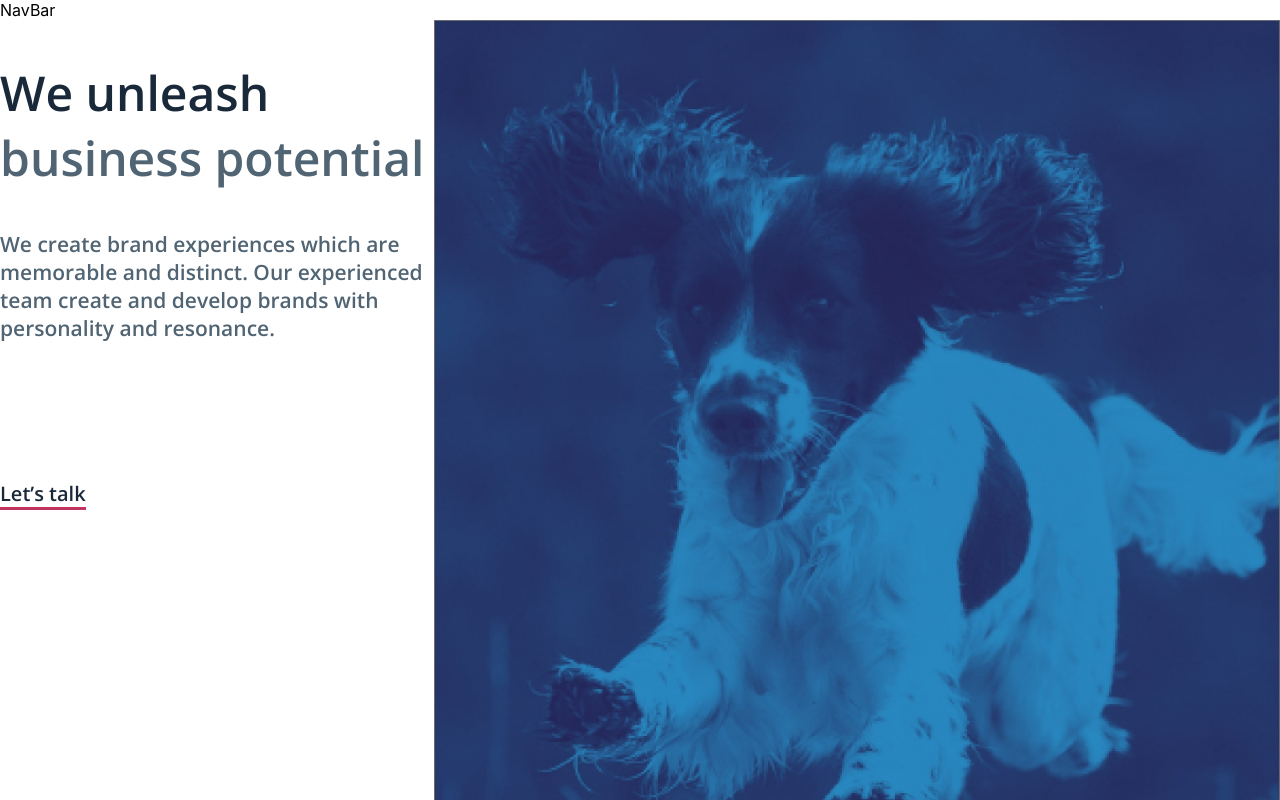
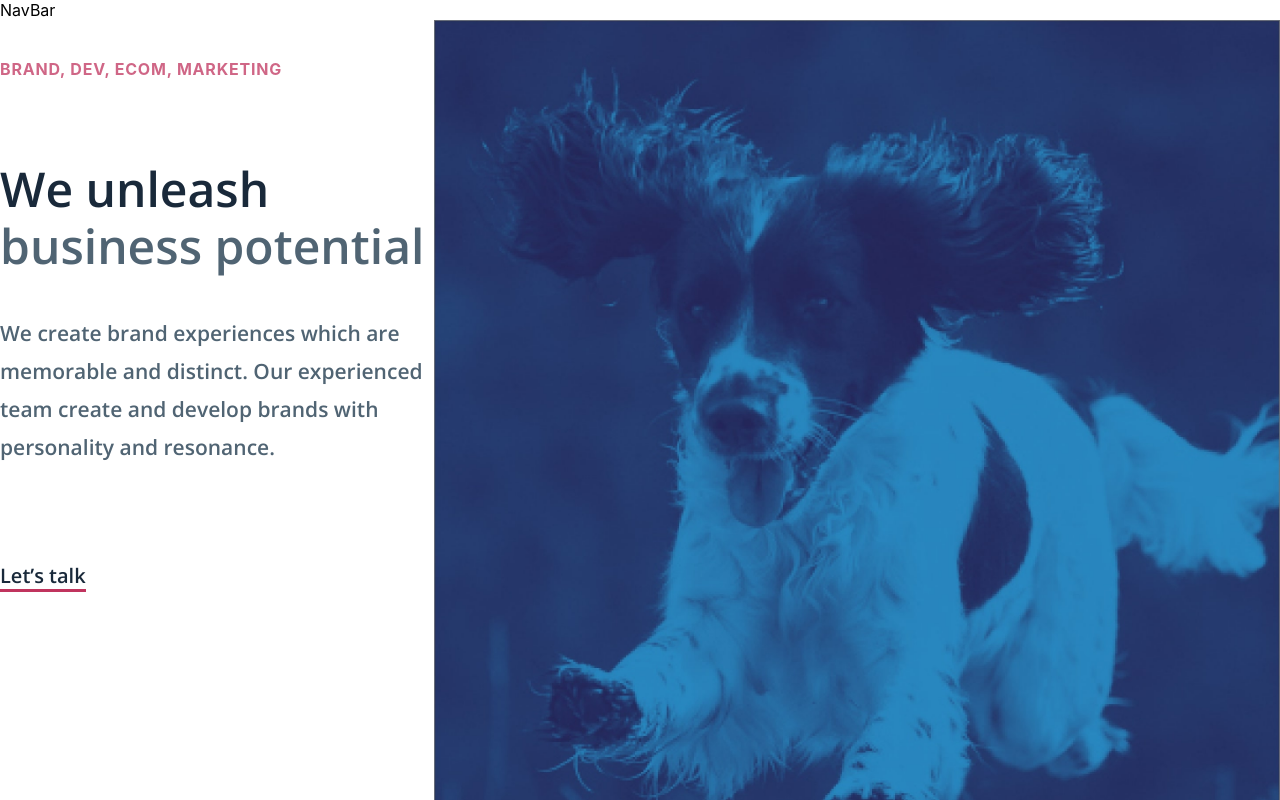
Before and after one commit to adrimihailescu/digital-spaniel, a React (Create React App) app: page / in a window 1280 px wide. Shown: the top 800 px of the page. Built offline with nearby package versions, Linux system fonts and the light colour scheme.

Commit message:
add updated styles for cta, heading1, description and heading2

```diff
--- a/src/components/cta/style.ts
+++ b/src/components/cta/style.ts
@@ -2,15 +2,14 @@ import styled from "styled-components";
 import stylesVariables from "../../constants/styles";
 
 const CTAComponent = styled.a`
-  border-bottom: 3px solid #c0345e;
   color: ${stylesVariables.color.darkGrey};
-  width: 59px;
-  height: 34px;
-  opacity: 1;
-  text-decoration: none;
+  border-bottom: 3px solid ${stylesVariables.color.red};
   font-size: 20px;
+  line-height: 27px;
   font-family: "Open Sans", sans-serif;
   font-weight: 600;
+  text-decoration: none;
+  opacity: 1;
 `;
 
 export default CTAComponent;
--- a/src/components/description/styles.ts
+++ b/src/components/description/styles.ts
@@ -1,14 +1,16 @@
 import styled from "styled-components";
 import stylesVariables from "../../constants/styles";
 
-export const DescriptionStyles = styled.p`
+const DescriptionStyles = styled.p`
   color: ${stylesVariables.color.grey};
   font-size: 21px;
+  line-height: 38px;
   font-family: "Open Sans", sans-serif;
   font-weight: 600;
   width: 434px;
   height: 186px;
-  margin-bottom: 64px;
+  margin-bottom: 62px;
+  opacity: 1;
 `;
 
 export default DescriptionStyles;
--- a/src/components/heading1/styles.ts
+++ b/src/components/heading1/styles.ts
@@ -2,8 +2,12 @@ import styled from "styled-components";
 import stylesVariables from "../../constants/styles";
 
 const Heading1Styles = styled.h1`
-  color: ${stylesVariables.color.title};
+  color: ${stylesVariables.color.red};
+  line-height: 72px;
+  font-size: 16px;
+  letter-spacing: 0.8px;
   opacity: 0.75;
+  margin-bottom: 55px;
 `;
 
 export default Heading1Styles;
--- a/src/components/heading2/style.ts
+++ b/src/components/heading2/style.ts
@@ -7,13 +7,15 @@ const Heading2Style = styled.h2`
   font-family: "Open Sans", sans-serif;
   font-weight: 600;
   letter-spacing: 0px;
+  line-height: 57px;
 
   span {
     color: ${stylesVariables.color.grey};
     font-size: 48px;
     font-family: "Open Sans", sans-serif;
     font-weight: 600;
-    margin-bottom: 56px;
+    line-height: 57px;
+    margin-bottom: 50px;
   }
 `;
 
--- a/src/constants/styles.ts
+++ b/src/constants/styles.ts
@@ -1,6 +1,6 @@
 const stylesVariables = {
   color: {
-    title: "#C0345E",
+    red: "#C0345E",
     darkGrey: "#19293A",
     grey: "#506473",
     // heading3: "#19293A",
--- a/src/modules/textLayout/index.tsx
+++ b/src/modules/textLayout/index.tsx
@@ -1,9 +1,16 @@
 import React from "react";
-import { Heading2, Description, CTA, LayoutItem } from "../../components";
+import {
+  Heading2,
+  Description,
+  CTA,
+  LayoutItem,
+  Heading1,
+} from "../../components";
 
-const TextLayout = ({ title, content, cta }: any) => {
+const TextLayout = ({ quote, title, content, cta }: any) => {
   return (
     <LayoutItem>
+      <Heading1>{quote}</Heading1>
       <Heading2 {...title} />
       <Description>{content}</Description>
       <CTA {...cta} />
```
